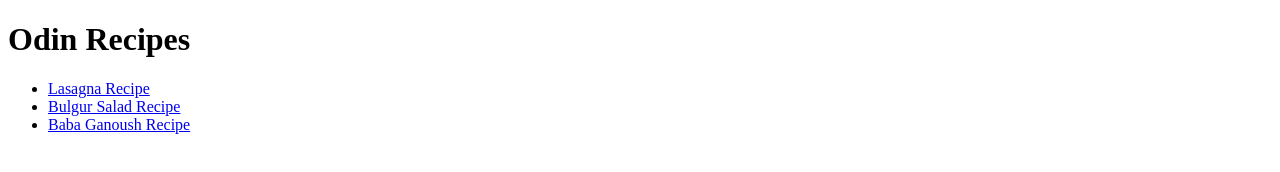
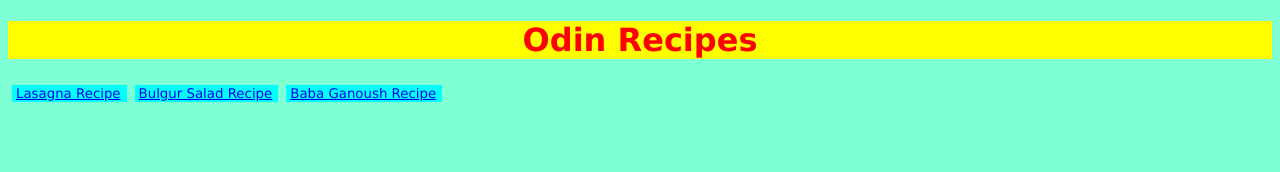
Before and after one commit to pilot2coding/odin-recipes, a plain HTML site: page index.html in a window 1280 px wide. Drawn offline with Linux system fonts and the light colour scheme.

Commit message:
Added style.css File

```diff
--- a/index.html
+++ b/index.html
@@ -4,14 +4,17 @@
     <meta charset="UTF-8">
     <meta name="viewport" content="width=device-width, initial-scale=1.0">
     <title>Document</title>
+    <link rel="stylesheet" href="style.css">
 </head>
 <body>
     <h1>Odin Recipes</h1>
-    <ul>
-        <li><a href="recipes/lasagna.html">Lasagna Recipe</a></li>
-        <li><a href="recipes/bulgur.html">Bulgur Salad Recipe</a></li>
-        <li><a href="recipes/babaganoush.html">Baba Ganoush Recipe</a></li>
-    </ul>
+        <table>
+            <button><a href="recipes/lasagna.html">Lasagna Recipe</a></button>
+            <button><a href="recipes/bulgur.html">Bulgur Salad Recipe</a></button>
+            <button><a href="recipes/babaganoush.html">Baba Ganoush Recipe</a></button>
+        </table>
+
+
 
 
 
--- /dev/null
+++ b/style.css
@@ -0,0 +1,25 @@
+h1, h2, h3 {
+    text-align: center;
+    background-color: yellow;
+    color: red;
+    font-family: Verdana, Geneva, Tahoma, sans-serif;
+    font-weight: bold;
+}
+button{
+    font-family: Verdana, Geneva, Tahoma, sans-serif;
+    background-color: aqua;
+    color: black;
+    border: 4px;
+    margin: 4px;
+    padding-left: 4px;
+}
+
+p, ol, ul {
+    text-align: center;
+    font-size: 18px;
+    font-family: Verdana, Geneva, Tahoma, sans-serif;
+}
+
+body{
+    background-color: aquamarine;
+}
```
Also changed, not shown: recipes/babaganoush.html (+2 -1 lines), recipes/bulgur.html (+2 -1 lines), recipes/lasagna.html (+2 -1 lines), 1 other file.
